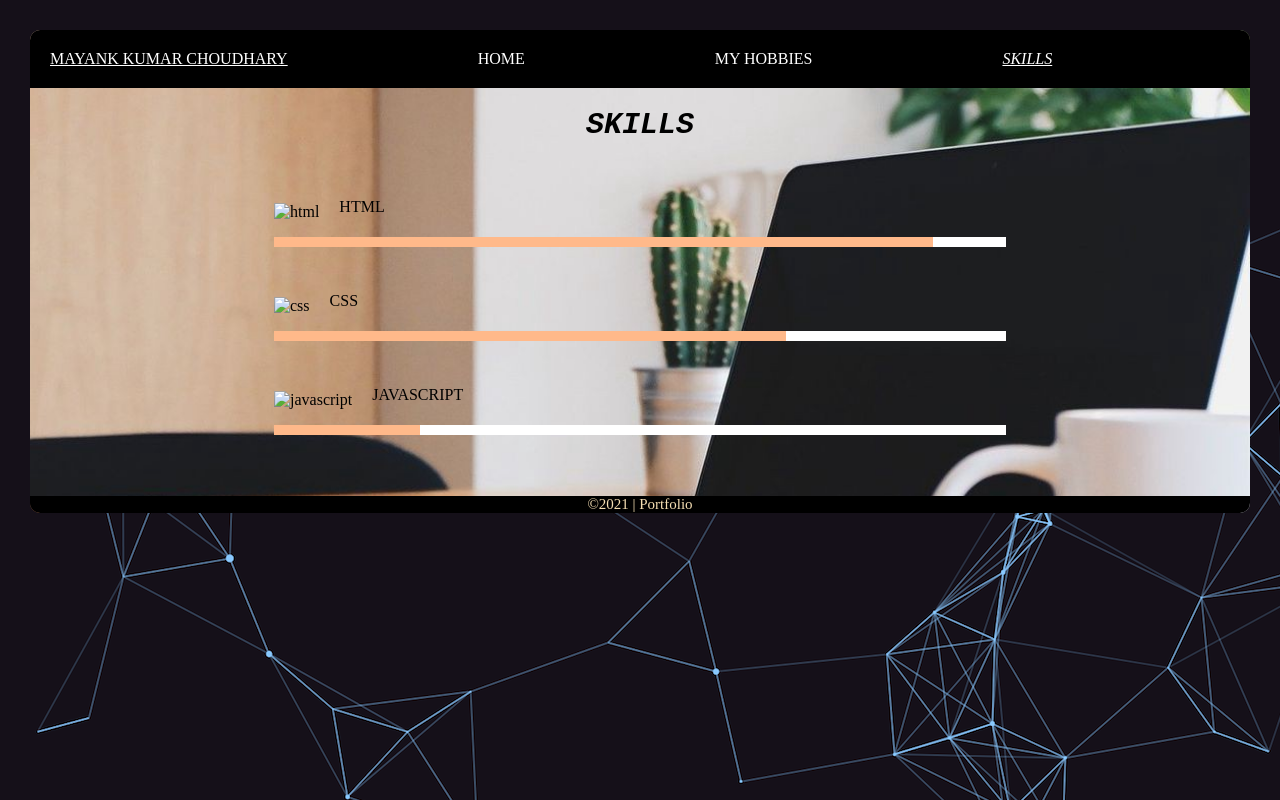
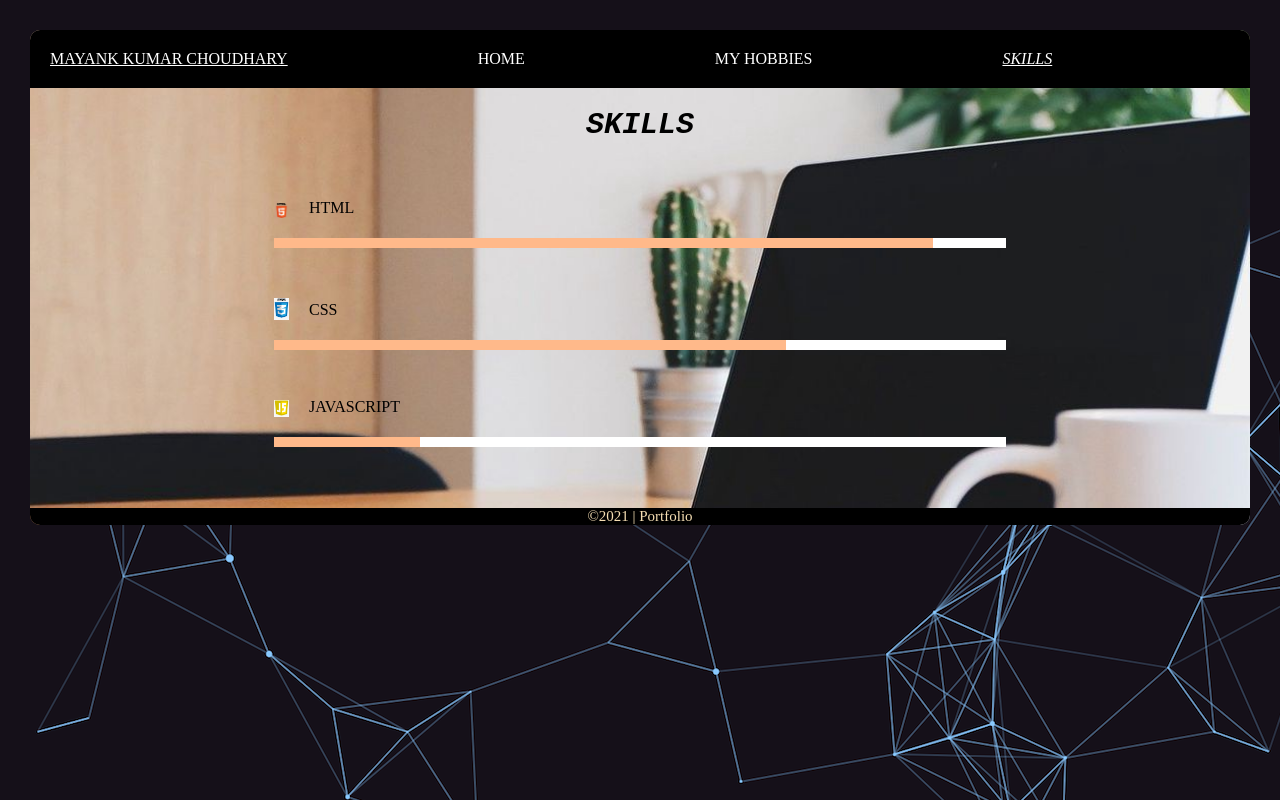
Before and after one commit to mayankk144/mayankk144.github.io, a plain HTML site: page skills.html in a window 1280 px wide. Drawn offline with Linux system fonts and the light colour scheme.

Commit message:
update skills.html

```diff
--- a/skills.html
+++ b/skills.html
@@ -21,15 +21,15 @@
         <h1 class="heading"> SKILLS</h1>
         <div class="container">
             <div class="html">
-                <p><img src="html.png" alt="html"><span>HTML</span></p>
+                <p><img src="pictures/html.png" alt="html"><span>HTML</span></p>
                 <div class="progress progress-html"></div>
             </div>
             <div class="css">
-                <p><img src="css.png" alt="css"><span>CSS</span></p>
+                <p><img src="pictures/css.png" alt="css"><span>CSS</span></p>
                 <div class="progress progress-css"></div>
             </div>
             <div class="javascript">
-                <p><img src="javascript.png" alt="javascript"><span>JAVASCRIPT</span></p>
+                <p><img src="pictures/javascript.png" alt="javascript"><span>JAVASCRIPT</span></p>
                 <div class="progress progress-javascript"></div>
             </div>
         </div>
```
